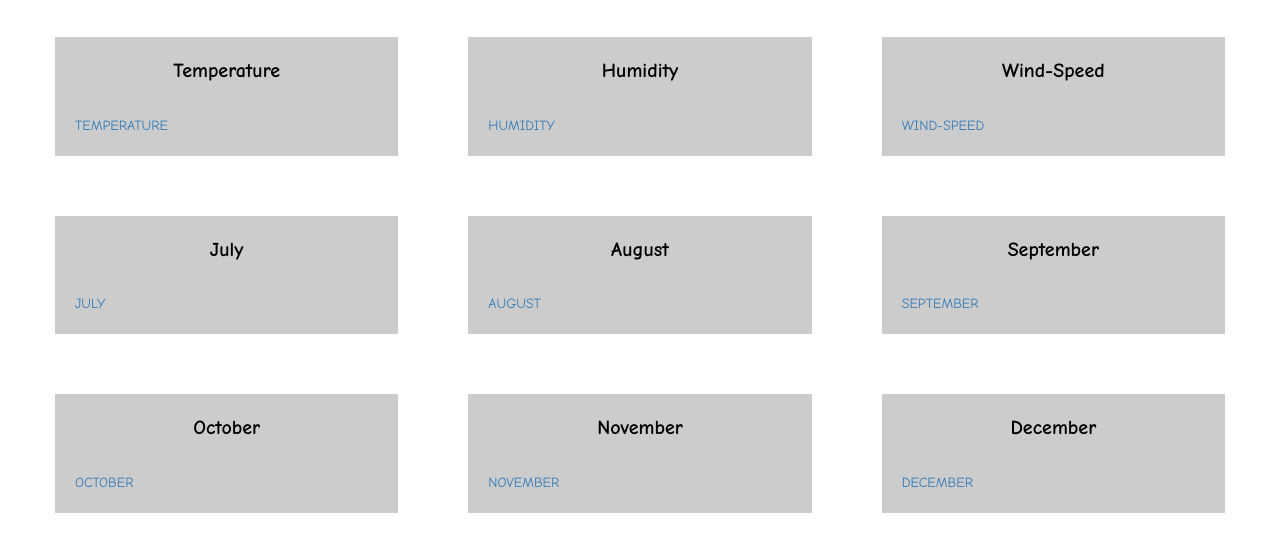
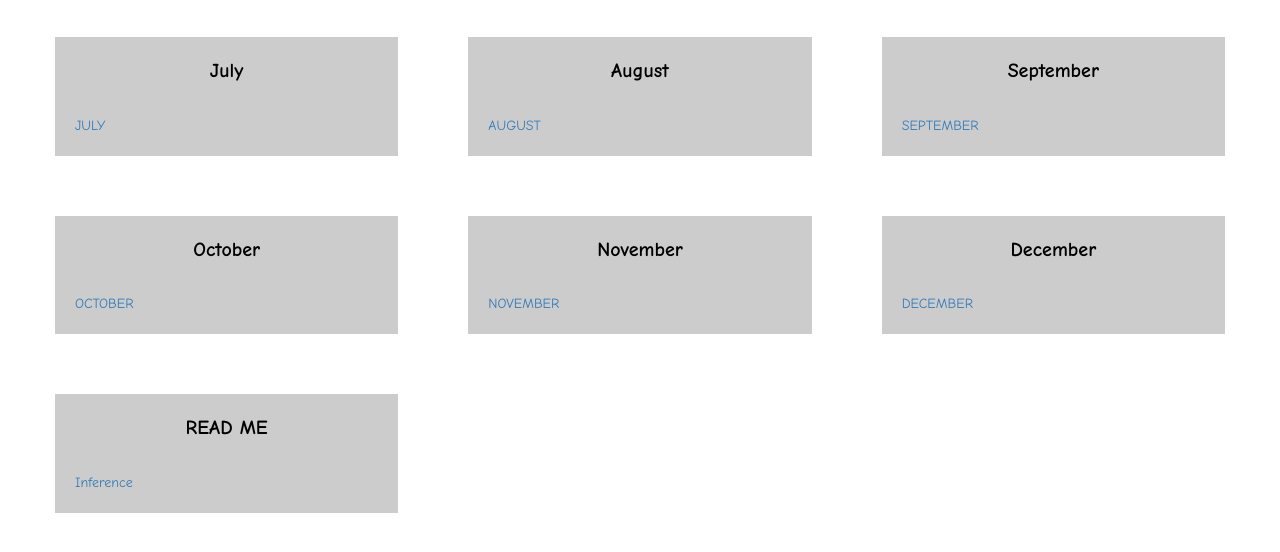
Before and after one commit to Nishma25/Power-Consumption-Trends, a plain HTML site: page project/index.html in a window 1280 px wide. Shown: the part 130-682 px from the top of the page. Drawn offline with nearby package versions, Linux system fonts and the light colour scheme.

Commit message:
Update index.html

```diff
--- a/project/index.html
+++ b/project/index.html
@@ -33,9 +33,6 @@
 
     <div class="collapse" id="myNavbar">
       <ul class="nav navbar-nav visible-xs">
-        <li><a class="menu-item" href="#">Temperature</a></li>
-        <li><a class="menu-item" href="#">Humidity</a></li>
-        <li><a class="menu-item" href="#">Wind-Speed</a></li>
         <li><a class="menu-item" href="#">July</a></li>
         <li><a class="menu-item" href="#">August</a></li>
         <li><a class="menu-item" href="#">September</a></li>
@@ -51,32 +48,6 @@
 <h1 class="main-title">Trends in Active Power</h1>
 
 
-
-<div class="row">
-
-  <div class="col-lg-4 col-md-6 col-sm-12">
-    <div class="content-box">
-      <p class="item-name">Temperature</p>
-       <br><a href="https://docs.google.com/document/d/e/2PACX-1vSZC1nUlb5gUD1nsRomHd-a7xo-Ilv5Afess-fXwVsN3m0aJKhGZ13etbWHtQFERp5LznSXwSwV4JC-/pub">TEMPERATURE</a><br>
-    </div>
-  </div>
-
-  <div class="col-lg-4 col-md-6 col-sm-12">
-    <div class="content-box">
-      <p class="item-name">Humidity</p>
-       <br><a href="https://docs.google.com/document/d/e/2PACX-1vTLhMhlqwUvkblDk3FeLREirnG00hrSlVvnEBhOxtKSWSHyKyu_Z_2piHm4bM4lZf-J7pYfRQ6oNgNw/pub">HUMIDITY</a><br>
-    </div>
-  </div>
-
-
-  <div class="col-lg-4 col-md-12 col-sm-12">
-    <div class="content-box">
-      <p class="item-name">Wind-Speed</p>
-       <br><a href="https://docs.google.com/document/d/e/2PACX-1vQw0C5K4ut-b3Nm9MON4STyvVuZWNrKHdYGgTwKb7dk7aFr70aMc_A5zlif5n7E2E70ko9bzKebTaPe/pub">WIND-SPEED</a><br>
-    </div>
-  </div>
-
-</div>
 
 <div class="row">
 
@@ -130,6 +101,15 @@
   </div>
 
 </div>
+ <div class="row">
+    <div class="col-lg-4 col-md-6 col-sm-12">
+    <div class="content-box">
+      <p class="item-name">READ ME</p>
+
+    <br><a href="https://docs.google.com/document/d/e/2PACX-1vQNcA6Uy9WpZCE40kJWj2APqfQD1wtFWbG6BHgJhIZk-_2MZl3QnFLDajDKi3mwyQNFIZ8afBN6jUUf/pub">Inference</a><br>
+    </div>
+  </div>
+
 
 </body>
 </html>
```
